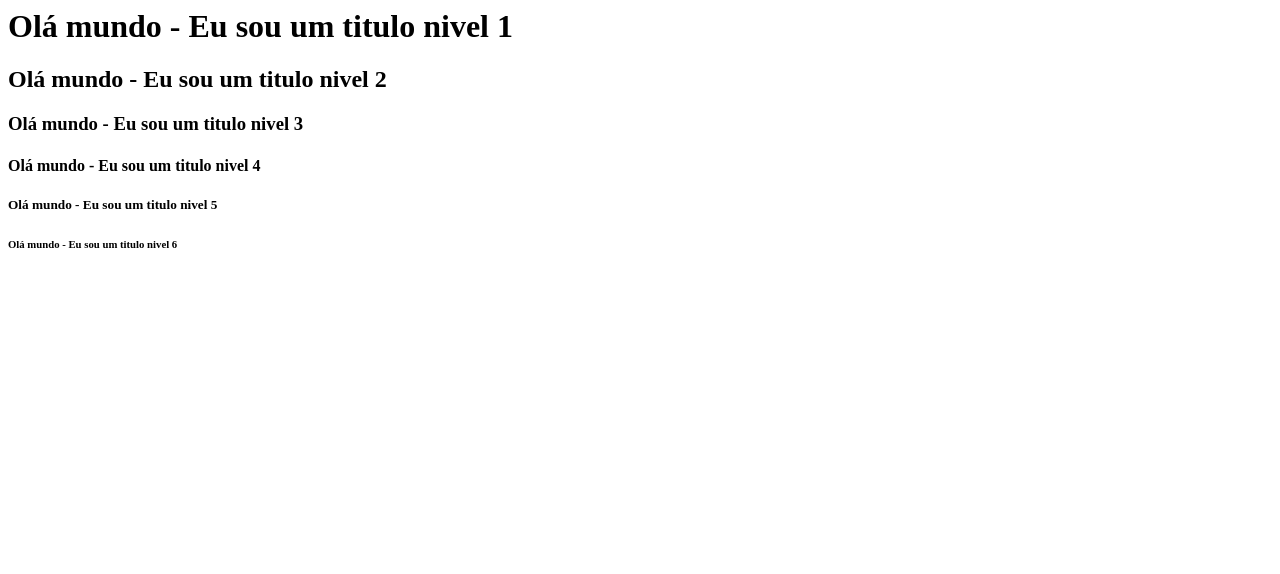
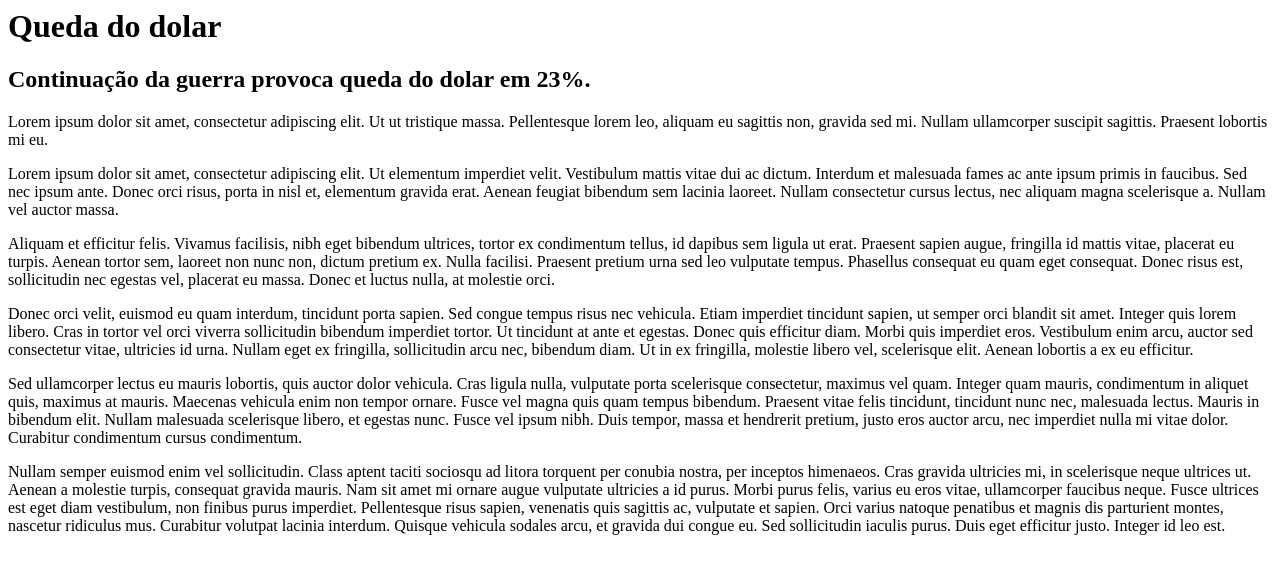
Before and after one commit to Deekahass/senaiaula01, a plain HTML site: page index.html in a window 1280 px wide. Drawn offline with Linux system fonts and the light colour scheme.

Commit message:
atualização do arquivo index.html

```diff
--- a/index.html
+++ b/index.html
@@ -1,6 +1,34 @@
-<h1>Olá mundo - Eu sou um titulo nivel 1 </h1>
-<h2>Olá mundo - Eu sou um titulo nivel 2 </h2>
-<h3>Olá mundo - Eu sou um titulo nivel 3 </h3>
-<h4>Olá mundo - Eu sou um titulo nivel 4 </h4>
-<h5>Olá mundo - Eu sou um titulo nivel 5 </h5>
-<h6>Olá mundo - Eu sou um titulo nivel 6 </h6>
+<h1>Queda do dolar </h1>
+<h2>Continuação da guerra provoca queda do dolar em 23%.</h2>
+
+<p>Lorem ipsum dolor sit amet, consectetur adipiscing elit. Ut ut tristique massa. Pellentesque lorem leo,
+aliquam eu sagittis non, gravida sed mi. Nullam ullamcorper suscipit sagittis. Praesent lobortis mi eu.</p>
+
+<P>Lorem ipsum dolor sit amet, consectetur adipiscing elit. Ut elementum imperdiet velit. Vestibulum mattis vitae dui ac dictum.
+Interdum et malesuada fames ac ante ipsum primis in faucibus. Sed nec ipsum ante. Donec orci risus, porta in nisl et,
+elementum gravida erat. Aenean feugiat bibendum sem lacinia laoreet. Nullam consectetur cursus lectus, nec aliquam magna scelerisque a.
+Nullam vel auctor massa. </p>
+
+<p>Aliquam et efficitur felis. Vivamus facilisis, nibh eget bibendum ultrices, tortor ex condimentum tellus, id dapibus sem ligula
+ut erat. Praesent sapien augue, fringilla id mattis vitae, placerat eu turpis. Aenean tortor sem, laoreet non nunc non, dictum pretium ex.
+Nulla facilisi. Praesent pretium urna sed leo vulputate tempus. Phasellus consequat eu quam eget consequat. Donec risus est, sollicitudin nec
+egestas vel, placerat eu massa. Donec et luctus nulla, at molestie orci.</p>
+
+<p>Donec orci velit, euismod eu quam interdum, tincidunt porta sapien. Sed congue tempus risus nec vehicula. Etiam imperdiet tincidunt sapien,
+ut semper orci blandit sit amet. Integer quis lorem libero. Cras in tortor vel orci viverra sollicitudin bibendum imperdiet tortor.
+Ut tincidunt at ante et egestas. Donec quis efficitur diam. Morbi quis imperdiet eros. Vestibulum enim arcu, auctor sed consectetur vitae,
+ultricies id urna. Nullam eget ex fringilla, sollicitudin arcu nec, bibendum diam. Ut in ex fringilla, molestie libero vel, scelerisque elit.
+Aenean lobortis a ex eu efficitur.</p>
+
+<p>Sed ullamcorper lectus eu mauris lobortis, quis auctor dolor vehicula. Cras ligula nulla, vulputate porta scelerisque consectetur, maximus
+vel quam. Integer quam mauris, condimentum in aliquet quis, maximus at mauris. Maecenas vehicula enim non tempor ornare. Fusce vel magna
+quis quam tempus bibendum. Praesent vitae felis tincidunt, tincidunt nunc nec, malesuada lectus. Mauris in bibendum elit. Nullam malesuada
+scelerisque libero, et egestas nunc. Fusce vel ipsum nibh. Duis tempor, massa et hendrerit pretium, justo eros auctor arcu, nec imperdiet
+nulla mi vitae dolor. Curabitur condimentum cursus condimentum.</p>
+
+<p>Nullam semper euismod enim vel sollicitudin. Class aptent taciti sociosqu ad litora torquent per conubia nostra, per inceptos himenaeos.
+Cras gravida ultricies mi, in scelerisque neque ultrices ut. Aenean a molestie turpis, consequat gravida mauris.
+Nam sit amet mi ornare augue vulputate ultricies a id purus. Morbi purus felis, varius eu eros vitae, ullamcorper faucibus neque.
+Fusce ultrices est eget diam vestibulum, non finibus purus imperdiet. Pellentesque risus sapien, venenatis quis sagittis ac, vulputate et sapien.
+Orci varius natoque penatibus et magnis dis parturient montes, nascetur ridiculus mus. Curabitur volutpat lacinia interdum. Quisque vehicula sodales arcu,
+et gravida dui congue eu. Sed sollicitudin iaculis purus. Duis eget efficitur justo. Integer id leo est.</p>
```
